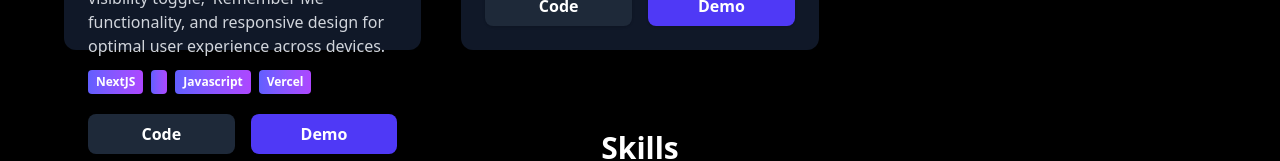
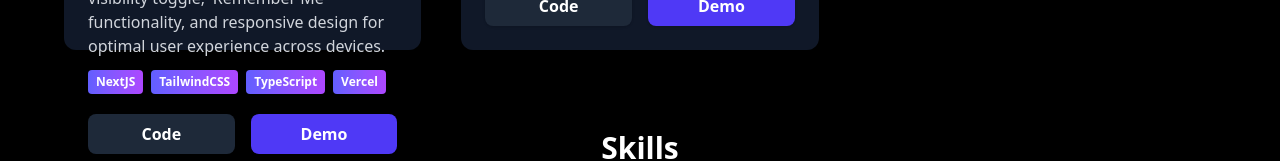
Before and after one commit to Kevinpaulbabu1820/Portfolio-Website, a React (Vite) app: page / in a window 1280 px wide. Shown: the part 3224-3385 px from the top of the page. Built offline with nearby package versions, Linux system fonts and the light colour scheme.

Commit message:
project uploaded

```diff
--- a/src/components/Projects.jsx
+++ b/src/components/Projects.jsx
@@ -55,7 +55,7 @@ const projects = [
  {
   title: "Login/Sign Up Form",
   description: "A login/sign up form built using Next.js and Typescript with form validation using React Hook Form and Zod. The form includes features such as password visibility toggle, 'Remember Me' functionality, and responsive design for optimal user experience across devices.",
-  tags: ["NextJS", "", "Javascript", "Vercel"],
+  tags: ["NextJS", "TailwindCSS", "TypeScript", "Vercel"],
   github: "https://github.com/Kevinpaulbabu1820/Login-Signup-Form",
   demo: "https://login-signup-form-np3q.vercel.app/",
   image: "https://images.unsplash.com/photo-1762330472502-83efbe1d4478?ixlib=rb-4.1.0&ixid=M3wxMjA3fDB8MHxzZWFyY2h8Mnx8bG9naW4lMjBmb3JtfGVufDB8fDB8fHww&auto=format&fit=crop&q=60&w=600"
```
